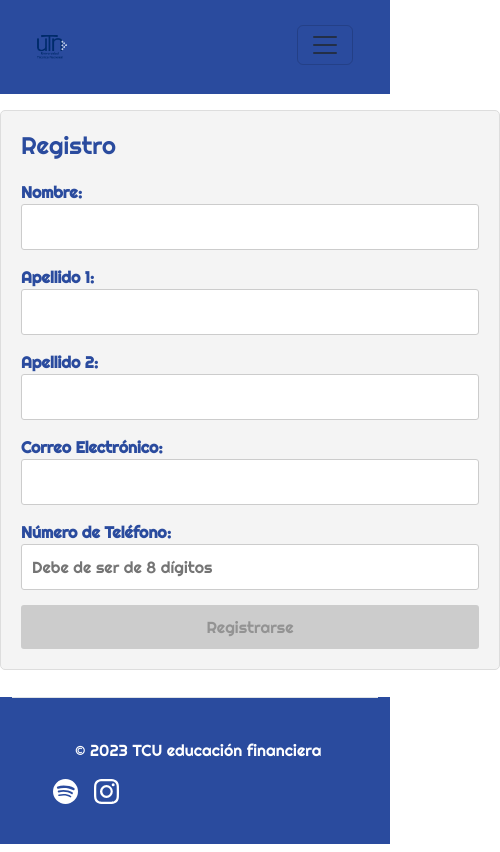
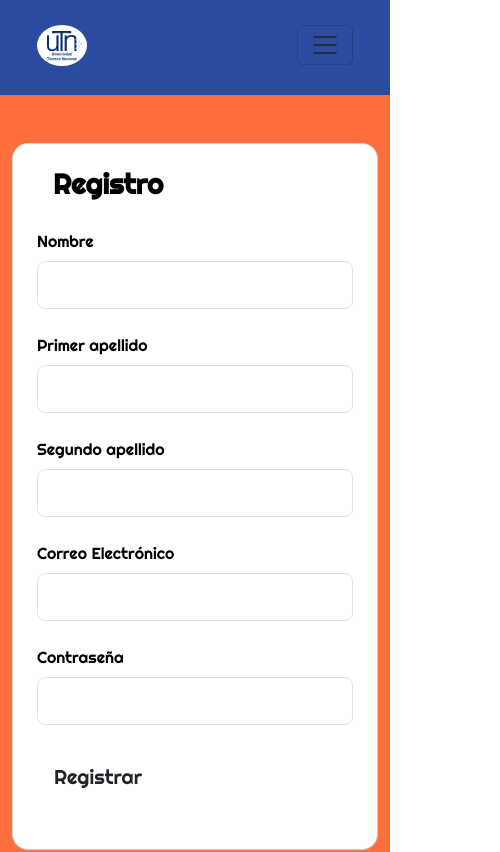
Before and after one commit to Alexamith/tcu-saludfinanciera-frontend, an Angular app in the folder tcu-saludfinanciera-tcu-frontend/: page /register in a window 390 px wide. Shown: the top 852 px of the page, 500 px wide, since content can reach past the window. Built offline with nearby package versions, Linux system fonts and the light colour scheme.

Commit message:
login final v2

```diff
--- a/tcu-saludfinanciera-tcu-frontend/src/app/app.component.html
+++ b/tcu-saludfinanciera-tcu-frontend/src/app/app.component.html
@@ -1,4 +1,3 @@
 <app-navbar></app-navbar>
 <app-footer></app-footer>
 <router-outlet></router-outlet>
-<app-footer></app-footer>
--- a/tcu-saludfinanciera-tcu-frontend/src/app/components/auth/login/login.component.html
+++ b/tcu-saludfinanciera-tcu-frontend/src/app/components/auth/login/login.component.html
@@ -1,27 +1,61 @@
-<div class="login-container">
-    <h2>Iniciar sesión</h2>
-    <form [formGroup] = "loginForm" (ngSubmit)="login();">
-      <div class="form-group">
-        <label for="id">Cédula</label>
-        <input class="form-control" type="text" placeholder="Numero de cédula" formControlName="identification" [class.is-invalid] = "identificationInvalid">
-        <small *ngIf="identificationInvalid" class="text-danger" role="alert">
-          El campo es requerido
-        </small>
-      </div>
-      <div class="form-group">
-        <label for="password">Contraseña:</label>
-        <div class="password-input">
-          <input type="password" id="password" formControlName="password">
-          <!-- <input type="password" id="password" name="password" [(ngModel)]="user.password" required [type]="showPassword ? 'text' : 'password'"> -->
-          <!-- //<input type="checkbox" id="showPassword" [(ngModel)]="showPassword"> Mostrar contraseña -->
+<section class="vh-100" style="background-color:#FF6F3D  ; " >
+  <div class="container py-5 h-100" >
+    <div class="row d-flex justify-content-center align-items-center" >
+      <div class="col col-xl-10" >
+        <div class="card">
+          <div class="row g-0">
+            <div class="col-md-6 col-lg-5 d-none d-md-block">
+              <img
+                src="https://images.pexels.com/photos/7111954/pexels-photo-7111954.jpeg?auto=compress&cs=tinysrgb&w=1260&h=750&dpr=1"
+                alt="login form" class="img-fluid w-100"
+                style="border-radius: 1rem 0 0 1rem; height: 100%; object-fit: cover;" />
+            </div>
+            <div class="col-md-6 col-lg-7 d-flex align-items-center">
+              <div class="card-body p-4 p-lg-5 text-black">
+
+                <form [formGroup]="loginForm" (ngSubmit)="login();">
+
+                  <div class="d-flex align-items-center mb-3 pb-1">
+                    <i class="fas fa-cubes fa-2x me-3" style="color: #ff6219;"></i>
+                    <label class="h1 fw-bold inicio-ses-label">Inicia sesión</label>
+                  </div>
+
+
+                  <div class="form-outline mb-4 id-input">
+                    <label class="form-label" for="id-label">Correo electrónico</label>
+                    <input class="form-control form-control-lg" type="text"
+                      formControlName="identification" [class.is-invalid]="identificationInvalid">
+                    <small *ngIf="identificationInvalid" class="text-danger" role="alert" style="position: absolute;">
+                      El campo es requerido
+                    </small>
+                  </div>
+
+                  <div class="form-outline mb-4 password-input">
+                    <label class="form-label" for="psw-label">Contraseña</label>
+                    <input type="password" id="password" class="form-control form-control-lg"
+                      formControlName="password" />
+                    <a class="small text-muted forget" href="#!">¿Olvidó la contraseña?</a>
+                  </div>
+
+                  <div class="as pt-1 mb-4">
+                    <button class="btn btn-lg btn-block" type="submit">Ingresar</button>
+                  </div>
+
+                  <p class="mb-5 pb-lg-2" style="color: #393f81;">¿No tienes cuenta?<a href="#!"
+                      style="color: #393f81; margin-left: 0.5rem;">Registrate aquí </a></p>
+
+                  <div class="col-md-12 mb-3" *ngIf="errorMessage">
+                    <div class="alert alert-danger" role="alert" style="position: absolute;">
+                      {{message}}
+                    </div>
+                  </div>
+                </form>
+
+              </div>
+            </div>
+          </div>
         </div>
       </div>
-      <div class="col-md-12 mb-3" *ngIf="errorMessage">
-        <div class="alert alert-danger" role="alert">
-            {{message}}
-          </div>
-
     </div>
-      <button type="submit">Iniciar sesión</button>
-    </form>
   </div>
+</section>
--- a/tcu-saludfinanciera-tcu-frontend/src/app/components/auth/login/login.component.scss
+++ b/tcu-saludfinanciera-tcu-frontend/src/app/components/auth/login/login.component.scss
@@ -4,30 +4,36 @@ label{
   font-weight: bold;
 }
 button{
-  color: #2A4B9E;
+  color:#2A4B9E;
+  border: 1px solid #2A4B9E;
   width: 100%;
 }
 button:hover{
-  color:#2A4B9E;
-  background-color: black;
-  font-weight: bold;
-  border: 1px solid #2A4B9E;
+  background-color:#2A4B9E;
+  color: #ffffff;
 }
 
-.inicio-ses{
+.inicio-ses-label{
   margin-left: auto;
   margin-right: auto;
   margin-bottom: 1rem;
+  border-bottom: 1px solid #c9c9c9;
 }
 
 .card{
-  border: empty;
+  border-radius: 1rem;
 }
 
 .forget{
   color: #2A4B9E!important;
+  margin-left: 65%;
+  font-size: small;
 }
 
 p{
   color: #2A4B9E;
 }
+
+.register-btn{
+  margin-left: 1%;
+}
--- a/tcu-saludfinanciera-tcu-frontend/src/app/components/footer/footer.component.html
+++ b/tcu-saludfinanciera-tcu-frontend/src/app/components/footer/footer.component.html
@@ -1,5 +1,5 @@
-<div class="container-fluid fixed-bottom">
-    <footer class="d-flex flex-wrap justify-content-between align-items-center py-3 border-top">
+<div class="container-fluid fixed">
+    <footer class="d-flex flex-wrap justify-content-between align-items-center py-3">
       <div class="col-md-4 d-flex align-items-center">
         <a href="/" class="mb-3 me-2 mb-md-0 text-muted text-decoration-none lh-1">
           <svg class="bi" width="30" height="24"><use xlink:href="#bootstrap"></use></svg>
--- a/tcu-saludfinanciera-tcu-frontend/src/app/components/footer/footer.component.scss
+++ b/tcu-saludfinanciera-tcu-frontend/src/app/components/footer/footer.component.scss
@@ -5,5 +5,5 @@
 
 
 footer{
-    padding: 40px 25px  !important;
+    padding: 30px 25px  !important;
 }
--- a/tcu-saludfinanciera-tcu-frontend/src/app/components/navbar/navbar.component.html
+++ b/tcu-saludfinanciera-tcu-frontend/src/app/components/navbar/navbar.component.html
@@ -1,7 +1,7 @@
 <nav class="navbar navbar-expand-lg  bg-primary">
   <div class="container-fluid">
-    <a class="navbar-brand" href="#">
-      <img src="./assets/logo-utn.png" alt="Bootstrap" width="30" height="24">
+    <a class="navbar-brand"  href="#">
+      <img src="./assets/logo-utn.png" alt="Bootstrap" width="35" height="30">
     </a>
     <button class="navbar-toggler" type="button" data-bs-toggle="collapse" data-bs-target="#navbarSupportedContent" aria-controls="navbarSupportedContent" aria-expanded="false" aria-label="Toggle navigation">
       <span class="navbar-toggler-icon"></span>
--- a/tcu-saludfinanciera-tcu-frontend/src/app/components/navbar/navbar.component.scss
+++ b/tcu-saludfinanciera-tcu-frontend/src/app/components/navbar/navbar.component.scss
@@ -20,3 +20,12 @@ a:hover{
 
     color: #FF6F3D !important;
 }
+
+.navbar-brand{
+    padding:5px;
+    background-color: white; border-radius: 50% ;
+
+    img{
+        margin-left:0.3rem;
+    }
+}
--- a/tcu-saludfinanciera-tcu-frontend/src/app/components/register/register.component.html
+++ b/tcu-saludfinanciera-tcu-frontend/src/app/components/register/register.component.html
@@ -1,27 +1,81 @@
-<div class="register-container">
-    <h2>Registro</h2>
-    <form [formGroup]="registerForm" (ngSubmit)="onSubmit()">
-      <div class="form-group">
-        <label for="nombre">Nombre:</label>
-        <input type="text" id="nombre" name="nombre" formControlName="nombre" required (input)="onTextInput($event)">
+<section class="register-sect" style="background-color: #FF6F3D;">
+  <div class="container py-5 h-100">
+    <div class="row d-flex justify-content-center align-items-center">
+      <div class="col col-xl-10">
+        <div class="card" style="border-radius: 1rem;">
+          <div class="row g-0">
+            <div class="col-md-6 col-lg-7 d-flex align-items-center">
+              <div class="card-body p-4 p-lg-5 text-black">
+                <form [formGroup]="registerForm" (ngSubmit)="register();">
+                  <div class="d-flex align-items-center mb-3 pb-1">
+                    <i class="fas fa-cubes fa-2x me-3" style="color: #ff6219;"></i>
+                    <label class="h1 fw-bold inicio-ses-label">Registro</label>
+                  </div>
+
+                  <div class="form-outline mb-4">
+                    <label class="form-label" for="name-label">Nombre</label>
+                    <input class="form-control form-control-lg" type="text" formControlName="name"
+                      [class.is-invalid]="nameInvalid">
+                    <small *ngIf="nameInvalid" class="text-danger" role="alert">
+                      El campo es requerido
+                    </small>
+                  </div>
+                  <div class="form-outline mb-4">
+                    <label class="form-label" for="name-label">Primer apellido</label>
+                    <input class="form-control form-control-lg" type="text" formControlName="name"
+                      [class.is-invalid]="nameInvalid">
+                    <small *ngIf="nameInvalid" class="text-danger" role="alert">
+                      El campo es requerido
+                    </small>
+                  </div>
+                  <div class="form-outline mb-4">
+                    <label class="form-label" for="name-label">Segundo apellido</label>
+                    <input class="form-control form-control-lg" type="text" formControlName="name"
+                      [class.is-invalid]="nameInvalid">
+                    <small *ngIf="nameInvalid" class="text-danger" role="alert">
+                      El campo es requerido
+                    </small>
+                  </div>
+
+                  <div class="form-outline mb-4">
+                    <label class="form-label" for="email-label">Correo Electrónico</label>
+                    <input class="form-control form-control-lg" type="email" formControlName="email"
+                      [class.is-invalid]="emailInvalid">
+                    <small *ngIf="emailInvalid" class="text-danger" role="alert">
+                      El campo es requerido y debe ser un correo válido
+                    </small>
+                  </div>
+
+                  <div class="form-outline mb-4">
+                    <label class="form-label" for="password-label">Contraseña</label>
+                    <input type="password" class="form-control form-control-lg" formControlName="password"
+                      [class.is-invalid]="passwordInvalid">
+                    <small *ngIf="passwordInvalid" class="text-danger" role="alert">
+                      La contraseña es requerida
+                    </small>
+                  </div>
+
+                  <div class="as pt-1 mb-4">
+                    <button class="btn btn-lg btn-block" type="submit">Registrar</button>
+                  </div>
+
+                  <div class="col-md-12 mb-3" *ngIf="errorMessage">
+                    <div class="alert alert-danger" role="alert">
+                      {{message}}
+                    </div>
+                  </div>
+                </form>
+              </div>
+            </div>
+            <div class="col-md-6 col-lg-5 d-none d-md-block"  >
+              <img  src="https://images.pexels.com/photos/6801680/pexels-photo-6801680.jpeg?auto=compress&cs=tinysrgb&w=1260&h=750&dpr=1"
+                alt="register form" class="w-100"
+                style="border-radius: 1rem; height: 100%; object-fit: cover;" />
+            </div>
+          </div>
+
+        </div>
       </div>
-      <div class="form-group">
-        <label for="apellido1">Apellido 1:</label>
-        <input type="text" id="apellido1" name="apellido1" formControlName="apellido1" required (input)="onTextInput($event)">
-      </div>
-      <div class="form-group">
-        <label for="apellido2">Apellido 2:</label>
-        <input type="text" id="apellido2" name="apellido2" formControlName="apellido2" required (input)="onTextInput($event)">
-      </div>
-      <div class="form-group">
-        <label for="email">Correo Electrónico:</label>
-        <input type="email" id="email" name="email" formControlName="email" required >
-      </div>
-      <div class="form-group">
-        <label for="telefono">Número de Teléfono:</label>
-        <input type="text" id="telefono" name="telefono" formControlName="telefono" required placeholder="Debe de ser de 8 dígitos" (input)="onPhoneInput($event)">
-      </div>
-
-      <button type="submit" [disabled]="!registerForm.valid">Registrarse</button>
-    </form>
+    </div>
   </div>
+</section>
--- a/tcu-saludfinanciera-tcu-frontend/src/app/components/register/register.component.scss
+++ b/tcu-saludfinanciera-tcu-frontend/src/app/components/register/register.component.scss
@@ -1,45 +1,4 @@
-.register-container {
-    width: 500px;
-    margin: 1rem auto;
-    padding: 20px;
-    background-color: #f4f4f4;
-    border: 1px solid #ddd;
-    border-radius: 5px;
+.register-sect{
+  height: 54.5rem;
 
-    h2 {
-      font-size: 24px;
-      margin-bottom: 20px;
-    }
-
-    .form-group {
-      margin-bottom: 15px;
-
-      label {
-        display: block;
-        font-weight: bold;
-      }
-
-      input[type="text"],
-      input[type="email"] {
-        width: 100%;
-        padding: 10px;
-        border: 1px solid #ccc;
-        border-radius: 3px;
-      }
-
-    }
-
-    button {
-      width: 100%;
-      padding: 10px;
-
-      border: none;
-      border-radius: 3px;
-      cursor: pointer;
-
-      &:disabled {
-        background-color: #ccc;
-        cursor: not-allowed;
-      }
-    }
-  }
+}
--- a/tcu-saludfinanciera-tcu-frontend/src/app/components/register/register.component.ts
+++ b/tcu-saludfinanciera-tcu-frontend/src/app/components/register/register.component.ts
@@ -1,4 +1,4 @@
-import { Component } from '@angular/core';
+import { Component, OnInit } from '@angular/core';
 import { FormBuilder, FormGroup, Validators } from '@angular/forms';
 
 @Component({
@@ -6,36 +6,45 @@ import { FormBuilder, FormGroup, Validators } from '@angular/forms';
   templateUrl: './register.component.html',
   styleUrls: ['./register.component.scss']
 })
+export class RegisterComponent implements OnInit {
+  registerForm: FormGroup;
+  nameInvalid: boolean = false;
+  emailInvalid: boolean = false;
+  passwordInvalid: boolean = false;
+  errorMessage: string;
+  message: string;
 
-export class RegisterComponent {
-  registerForm: FormGroup;
+  constructor(private formBuilder: FormBuilder) { }
 
-  constructor(private fb: FormBuilder) {//Required
-    this.registerForm = this.fb.group({
-      nombre: ['', Validators.required],
-      apellido1: ['', Validators.required],
-      apellido2: ['', Validators.required],
+  ngOnInit() {
+    this.initializeForm();
+  }
+
+  initializeForm() {
+    this.registerForm = this.formBuilder.group({
+      name: ['', Validators.required],
       email: ['', [Validators.required, Validators.email]],
-      telefono: [
-        '',
-        [Validators.required, Validators.pattern(/^\d{8}$/)] // Only 8 numeric digits
-      ]
+      password: ['', Validators.required]
     });
   }
 
-  onPhoneInput(event: any) {
-    const input = event.target;
-    input.value = input.value.replace(/[^0-9]/g, ''); // Only letters
+  register() {
+    const nameControl = this.registerForm.get('name');
+    const emailControl = this.registerForm.get('email');
+    const passwordControl = this.registerForm.get('password');
+
+    this.nameInvalid = nameControl ? nameControl.invalid : true;
+    this.emailInvalid = emailControl ? emailControl.invalid : true;
+    this.passwordInvalid = passwordControl ? passwordControl.invalid : true;
+
+    if (this.nameInvalid || this.emailInvalid || this.passwordInvalid) {
+      this.errorMessage = 'Por favor, complete todos los campos correctamente.';
+      return;
+    }
+
+    // Lógica para el registro, por ejemplo, llamada a un servicio de registro
+
+    this.message = '¡Registro exitoso!';
   }
 
-  onTextInput(event: any) {
-    const input = event.target;
-    input.value = input.value.replace(/[^a-zA-Z]/g, ''); // Solo letras
-  }
-
-  onSubmit() {
-    if (this.registerForm.valid) {
-      // Aquí puedes enviar los datos del formulario al servidor o realizar otras acciones
-    }
-  }
 }
```
Also changed, not shown: tcu-saludfinanciera-tcu-frontend/src/app/components/login/login.component.html (deleted, +0 -48 lines).
